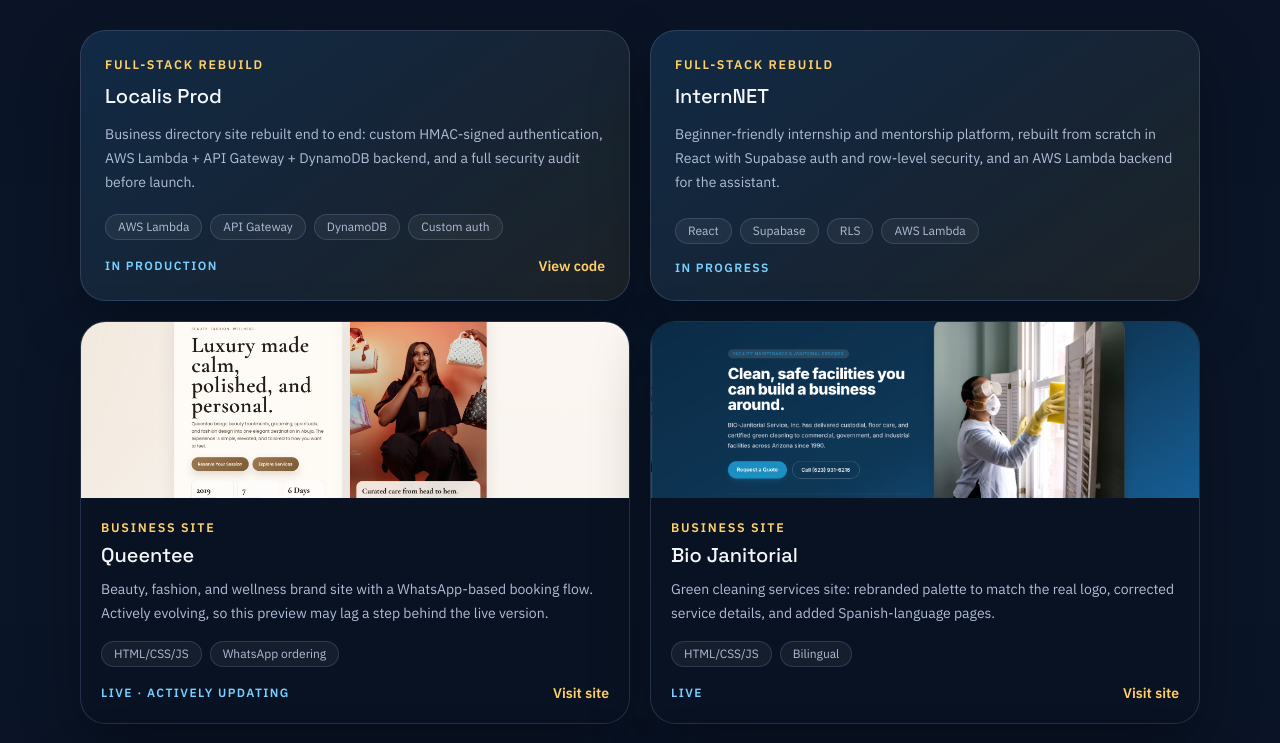
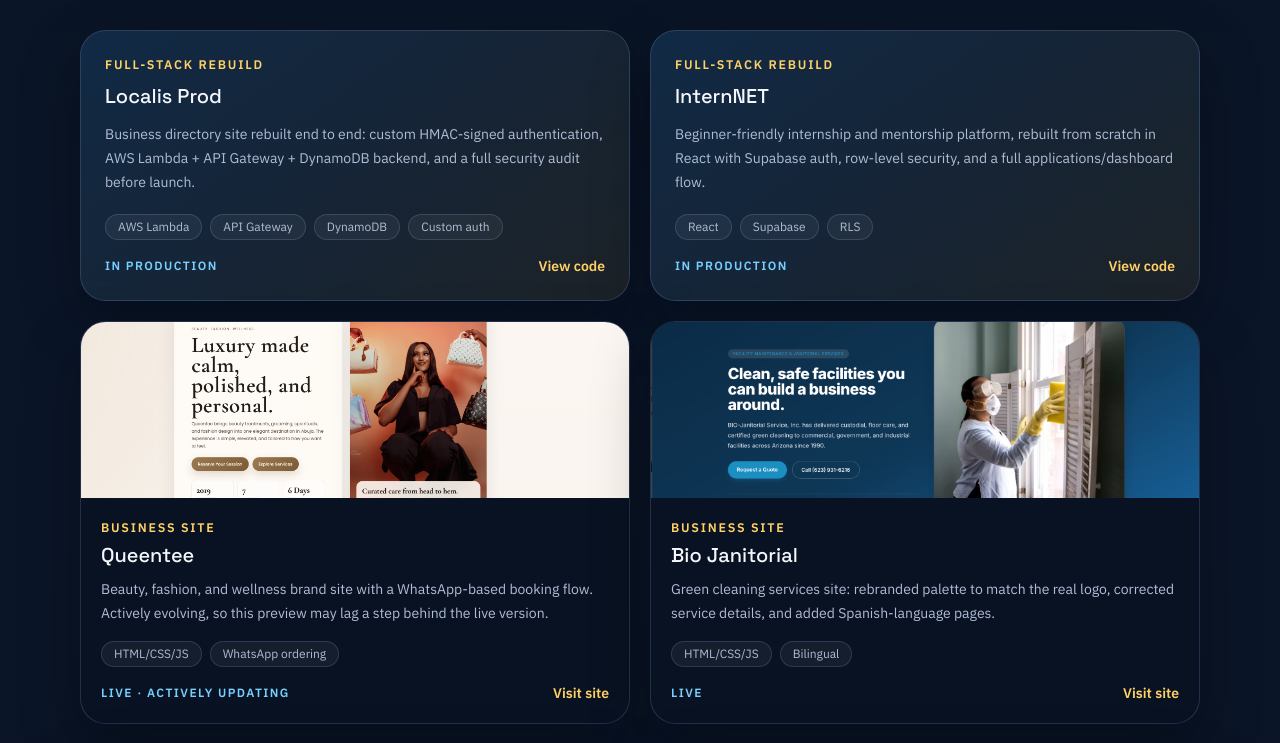
Before and after one commit to Evee2/eve.init, a React (Vite) app: page / in a window 1280 px wide. Shown: the part 1761-2504 px from the top of the page. Built offline with nearby package versions, Linux system fonts and the light colour scheme.

Commit message:
content: update InternNET status now that it's pushed to GitHub
- Drop AI assistant references (feature was cut from InternNET scope)
- Link to the live repo, mark status as In production
- Swap the roadmap's assistant-deploy step for the Myke Visuals rebuild

```diff
--- a/src/data/projects.js
+++ b/src/data/projects.js
@@ -20,11 +20,12 @@ export const projects = [
     name: 'InternNET',
     type: 'Full-stack rebuild',
     description:
-      'Beginner-friendly internship and mentorship platform, rebuilt from scratch in React with Supabase auth and row-level security, and an AWS Lambda backend for the assistant.',
-    tags: ['React', 'Supabase', 'RLS', 'AWS Lambda'],
+      'Beginner-friendly internship and mentorship platform, rebuilt from scratch in React with Supabase auth, row-level security, and a full applications/dashboard flow.',
+    tags: ['React', 'Supabase', 'RLS'],
     image: null,
     liveUrl: null,
-    status: 'In progress',
+    sourceUrl: 'https://github.com/Evee2/internNET',
+    status: 'In production',
   },
   {
     slug: 'queentee',
--- a/src/pages/Home.jsx
+++ b/src/pages/Home.jsx
@@ -28,7 +28,7 @@ const focusAreas = [
 ];
 
 const roadmap = [
-  { step: '01', title: 'Deploy the InternNET assistant', copy: 'Wire the AI assistant Lambda to a live OpenAI key and API Gateway route.' },
+  { step: '01', title: 'Rebuild Myke Visuals', copy: 'Apply the same audit-first, secure rebuild approach used on Localis Prod and InternNET.' },
   { step: '02', title: 'Document architecture decisions', copy: 'Write up the tradeoffs behind each AWS deployment as case studies.' },
   { step: '03', title: 'Take on more client rebuilds', copy: 'Keep applying the same audit-first, security-conscious approach to new projects.' },
   { step: '04', title: 'Deepen AWS knowledge', copy: 'Structured study alongside real deployments, not just tutorials.' },
```
